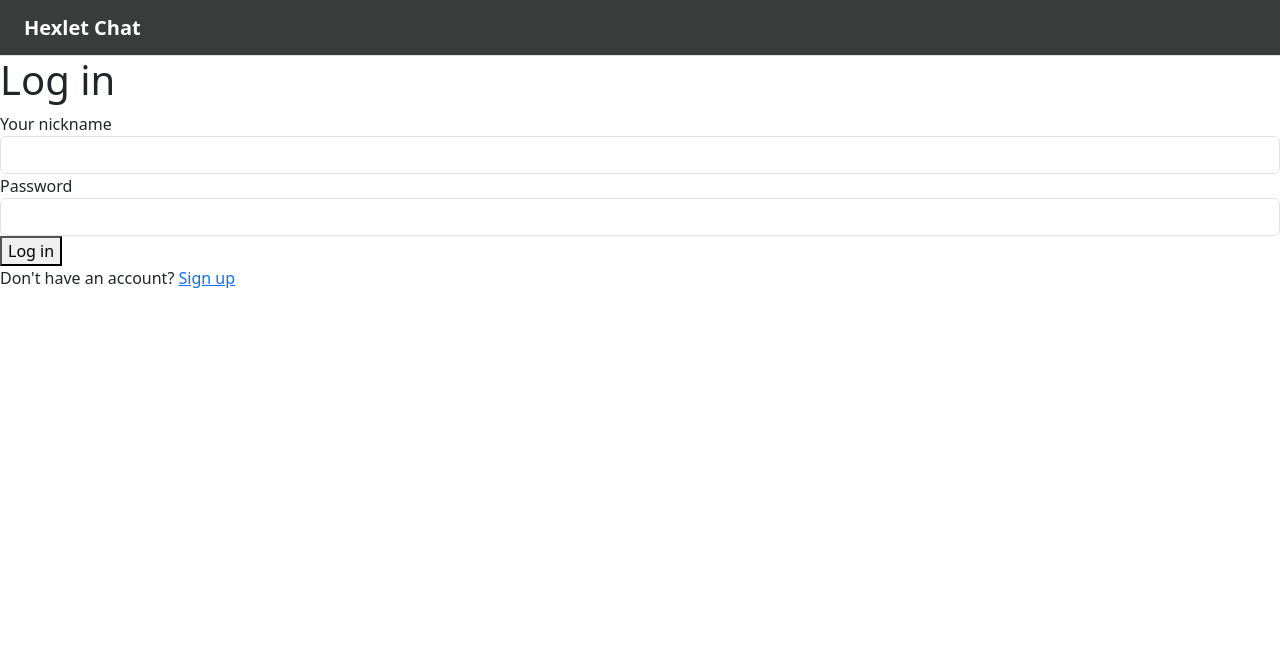
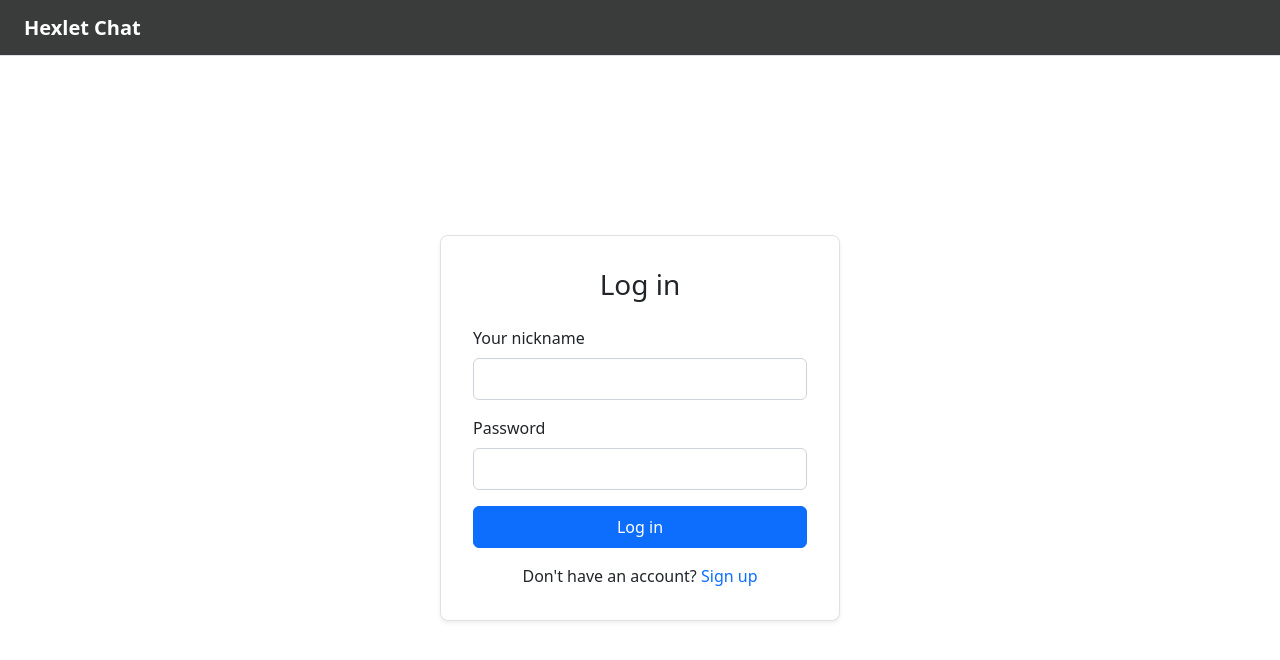
Before and after one commit to luisfelipemontoya/fullstack-javascript-project-139, a React (Vite) app in the folder frontend/: page /login in a window 1280 px wide. Shown: the top 660 px of the page. Built offline with nearby package versions, Linux system fonts and the light colour scheme; no server answers.

Commit message:
style: add login page styles

```diff
--- a/frontend/src/App.css
+++ b/frontend/src/App.css
@@ -148,3 +148,96 @@
   background-color: #26292a;
   color: #ffffff;
 }
+
+.auth-page {
+  min-height: calc(100vh - 56px);
+  display: flex;
+  align-items: center;
+  justify-content: center;
+  padding: 1rem;
+}
+
+.auth-container {
+  width: 100%;
+  max-width: 400px;
+}
+
+.auth-card {
+  padding: 2rem;
+  border: 1px solid #dee2e6;
+  border-radius: 0.5rem;
+  background-color: #ffffff;
+  box-shadow: 0 0.125rem 0.25rem rgba(0, 0, 0, 0.075);
+}
+
+.auth-title {
+  margin-bottom: 1.5rem;
+  font-size: 1.75rem;
+  text-align: center;
+}
+
+.auth-form {
+  display: flex;
+  flex-direction: column;
+  gap: 1rem;
+}
+
+.form-group {
+  display: flex;
+  flex-direction: column;
+  gap: 0.5rem;
+}
+
+.form-group label {
+  font-weight: 500;
+}
+
+.form-control {
+  width: 100%;
+  padding: 0.5rem 0.75rem;
+  border: 1px solid #ced4da;
+  border-radius: 0.375rem;
+  font: inherit;
+}
+
+.form-control:focus {
+  outline: none;
+  border-color: #86b7fe;
+  box-shadow: 0 0 0 0.25rem rgba(13, 110, 253, 0.25);
+}
+
+.auth-submit-button {
+  width: 100%;
+  padding: 0.5rem 1rem;
+  border: 1px solid #0d6efd;
+  border-radius: 0.375rem;
+  background-color: #0d6efd;
+  color: #ffffff;
+}
+
+.auth-submit-button:hover {
+  border-color: #0b5ed7;
+  background-color: #0b5ed7;
+}
+
+.auth-error {
+  padding: 0.75rem;
+  border: 1px solid #f5c2c7;
+  border-radius: 0.375rem;
+  background-color: #f8d7da;
+  color: #842029;
+}
+
+.auth-footer {
+  margin: 0;
+  text-align: center;
+}
+
+.auth-footer a {
+  color: #0d6efd;
+  text-decoration: none;
+}
+
+.auth-footer a:hover {
+  text-decoration: underline;
+}
```
